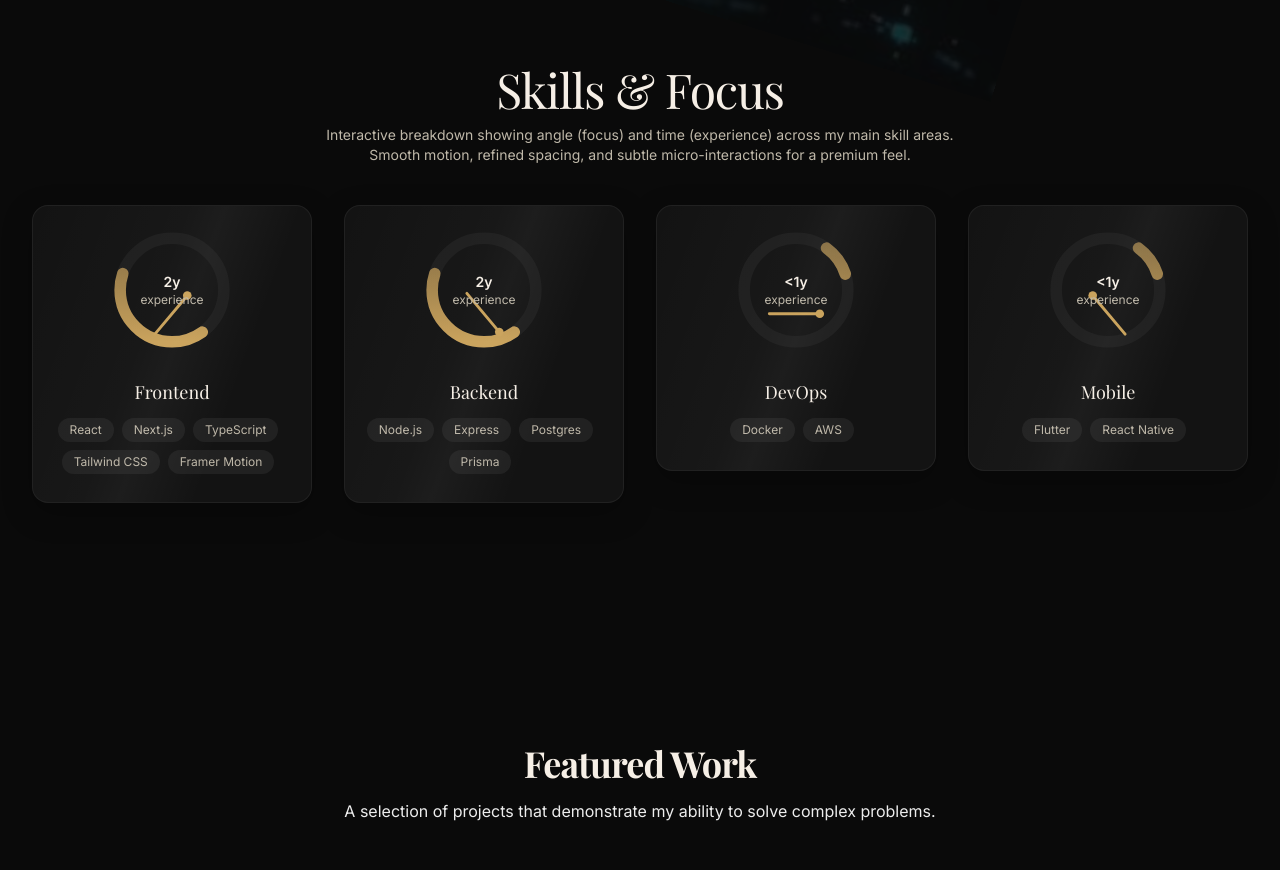
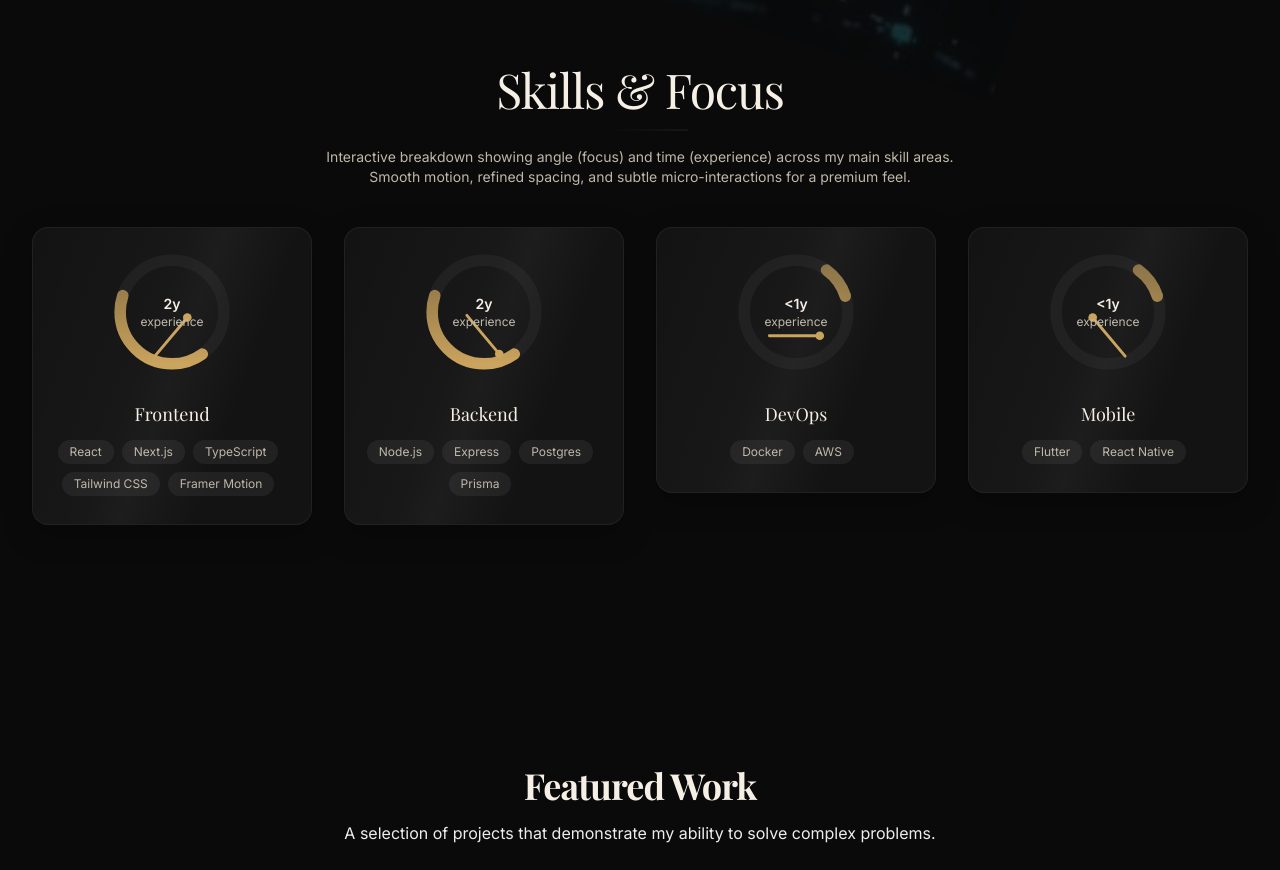
Before and after one commit to AbdiAhmed6457/abdiAhmed, a Next.js app: page / in a window 1280 px wide. Shown: the part 2080-2950 px from the top of the page. Built offline with nearby package versions, Linux system fonts and the light colour scheme.

Commit message:
Skills: add heading shimmer, hover tooltips, and subtle tooltip styling

```diff
--- a/src/app/globals.css
+++ b/src/app/globals.css
@@ -308,3 +308,32 @@ html {
 ::-webkit-scrollbar-thumb:hover {
   background: var(--foreground);
 }
+
+/* Shimmer accent for headings and subtle surfaces */
+.shimmer{
+  background: linear-gradient(90deg, rgba(255,255,255,0.00) 0%, rgba(255,255,255,0.06) 50%, rgba(255,255,255,0.00) 100%);
+  background-size: 200% 100%;
+  animation: shimmer 2.6s linear infinite;
+}
+@keyframes shimmer{ 0%{ background-position:200% 0 } 100%{ background-position:-200% 0 } }
+
+/* Tooltip used by gauges */
+.tooltip{
+  position: absolute;
+  left: 50%;
+  transform: translateX(-50%) translateY(6px);
+  top: calc(100% + 6px);
+  background: rgba(2,2,3,0.88);
+  color: var(--lux-ivory);
+  padding: 0.45rem 0.65rem;
+  border-radius: 0.5rem;
+  font-size: 0.78rem;
+  white-space: nowrap;
+  box-shadow: 0 10px 30px rgba(0,0,0,0.6);
+  z-index: 40;
+  opacity: 0;
+  transform-origin: top center;
+  transition: opacity 140ms ease, transform 140ms ease;
+  pointer-events: none;
+}
+.group:hover .tooltip{ opacity: 1; transform: translateX(-50%) translateY(0); pointer-events: auto; }
--- a/src/components/sections/skills.tsx
+++ b/src/components/sections/skills.tsx
@@ -77,7 +77,8 @@ export function Skills() {
             >
                 <div className="text-center mb-10">
                     <h2 className="text-4xl sm:text-5xl font-serif tracking-tight font-light">Skills & Focus</h2>
-                    <p className="mt-3 text-sm text-(--muted-foreground) max-w-2xl mx-auto">Interactive breakdown showing angle (focus) and time (experience) across my main skill areas. Smooth motion, refined spacing, and subtle micro-interactions for a premium feel.</p>
+                    <div className="h-0.5 w-24 mx-auto mt-4 rounded-full shimmer" />
+                    <p className="mt-4 text-sm text-(--muted-foreground) max-w-2xl mx-auto">Interactive breakdown showing angle (focus) and time (experience) across my main skill areas. Smooth motion, refined spacing, and subtle micro-interactions for a premium feel.</p>
                 </div>
 
                 <motion.div variants={{ hidden: {}, show: { transition: { staggerChildren: 0.08 } } }} initial="hidden" whileInView="show" viewport={{ once: true }}>
@@ -90,12 +91,17 @@ export function Skills() {
                                 whileHover={{ scale: 1.035, y: -8 }}
                                 viewport={{ once: true }}
                                 transition={{ type: "spring", stiffness: 160, damping: 18, duration: 0.7, delay: i * 0.06 }}
-                                className="lux-card p-8 flex flex-col items-center text-center backdrop-blur-md"
+                                className="group lux-card p-8 flex flex-col items-center text-center backdrop-blur-md relative"
                                 style={{ boxShadow: "0 10px 30px rgba(0,0,0,0.25)" }}
                             >
                                 <motion.div whileHover={{ scale: 1.06 }} transition={{ duration: 0.32 }} className="-mt-2">
                                     <Gauge angle={g.angle} years={g.years} />
                                 </motion.div>
+
+                                {/* Tooltip */}
+                                <div className="tooltip" aria-hidden>
+                                    Angle: {g.angle}° • {g.years < 1 ? "<1y" : `${g.years}y`} • {g.items.join(', ')}
+                                </div>
 
                                 <h3 className="mt-4 text-lg font-light text-(--lux-ivory)">{g.label}</h3>
 
```
